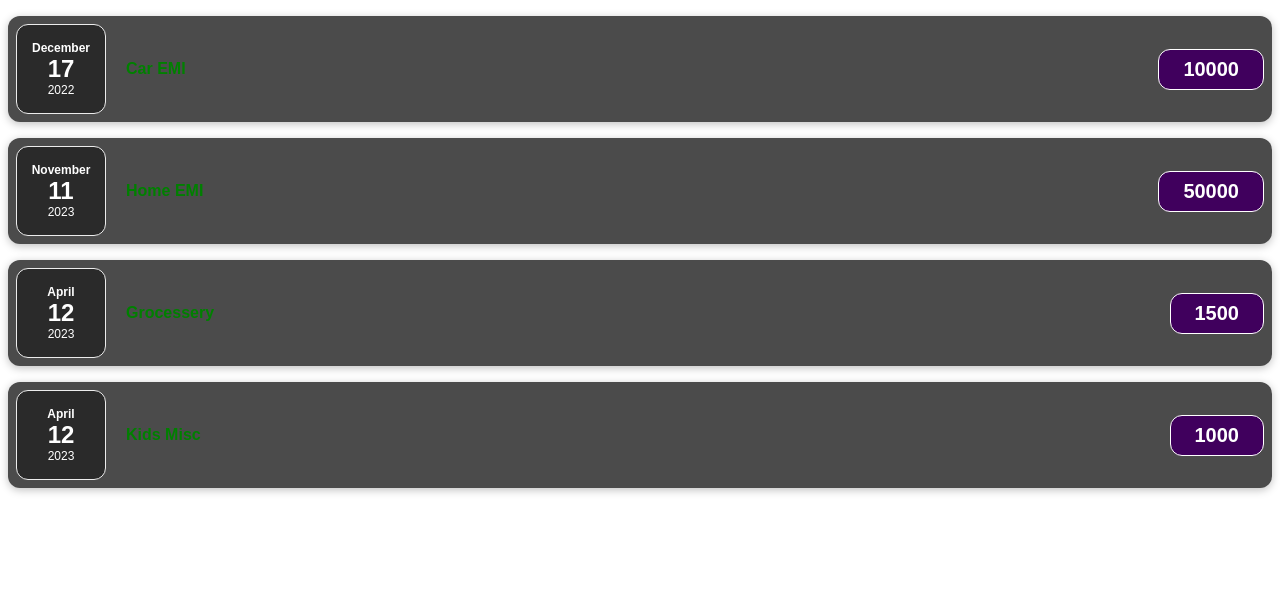
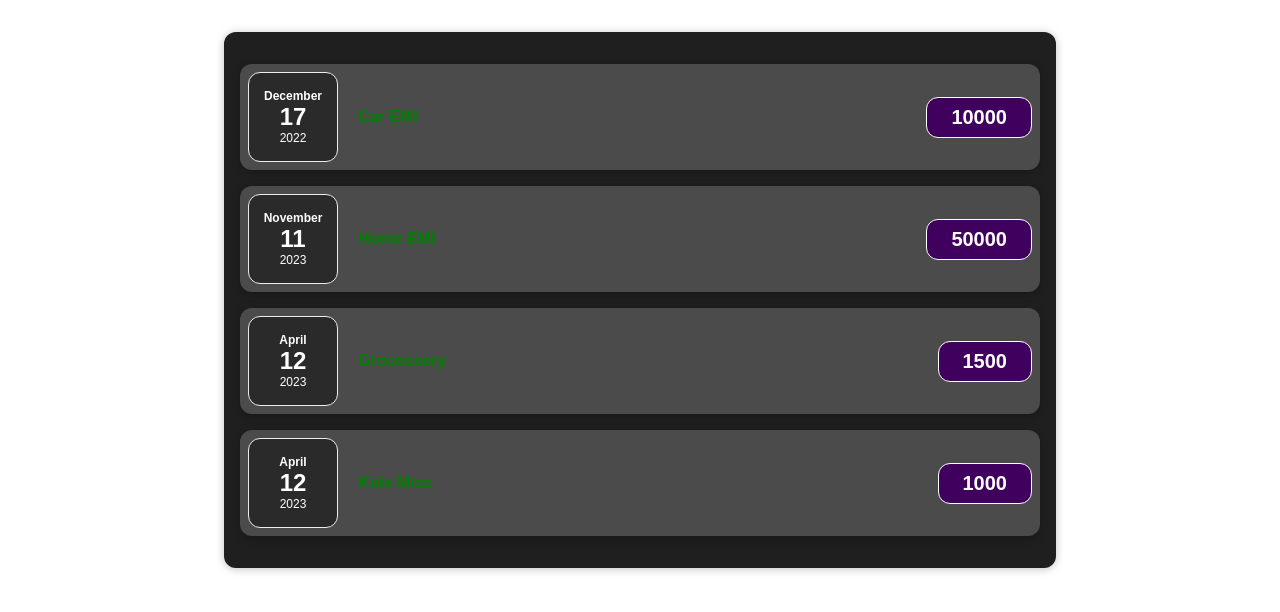
Before and after one commit to arunprasad07/ReactComplete, a React (Create React App) app: page / in a window 1280 px wide. Shown: the top 612 px of the page. Built offline with nearby package versions, Linux system fonts and the light colour scheme.

Commit message:
Added Expenses file with notes text

```diff
--- a/src/App.js
+++ b/src/App.js
@@ -1,51 +1,12 @@
 import ExpenseItem from "./components/ExpenseItem";
 import "./styles.css";
+import "./components/Expenses";
+import Expenses from "./components/Expenses";
 
 export default function App() {
-  const expenses = [
-    {
-      title: "Car EMI",
-      amount: "10000",
-      date: new Date(2022, 11, 17)
-    },
-    {
-      title: "Home EMI",
-      amount: "50000",
-      date: new Date(2023, 10, 11)
-    },
-    {
-      title: "Grocessery",
-      amount: "1500",
-      date: new Date()
-    },
-    {
-      title: "Kids Misc",
-      amount: "1000",
-      date: new Date()
-    }
-  ];
   return (
     <div className="App">
-      <ExpenseItem
-        title={expenses[0].title}
-        amount={expenses[0].amount}
-        date={expenses[0].date}
-      />
-      <ExpenseItem
-        title={expenses[1].title}
-        amount={expenses[1].amount}
-        date={expenses[1].date}
-      />
-      <ExpenseItem
-        title={expenses[2].title}
-        amount={expenses[2].amount}
-        date={expenses[2].date}
-      />
-      <ExpenseItem
-        title={expenses[3].title}
-        amount={expenses[3].amount}
-        date={expenses[3].date}
-      />
+      <Expenses />
     </div>
   );
 }
--- /dev/null
+++ b/src/components/Expenses.css
@@ -0,0 +1,9 @@
+.expenses {
+  padding: 1rem;
+  background-color: rgb(31, 31, 31);
+  margin: 2rem auto;
+  width: 50rem;
+  max-width: 95%;
+  border-radius: 12px;
+  box-shadow: 0 1px 8px rgba(0, 0, 0, 0.25);
+}
--- /dev/null
+++ b/src/components/Expenses.js
@@ -0,0 +1,53 @@
+import ExpenseItem from "./ExpenseItem";
+import "./Expenses.css";
+
+function Expenses(props) {
+  const expenses = [
+    {
+      title: "Car EMI",
+      amount: "10000",
+      date: new Date(2022, 11, 17),
+    },
+    {
+      title: "Home EMI",
+      amount: "50000",
+      date: new Date(2023, 10, 11),
+    },
+    {
+      title: "Grocessery",
+      amount: "1500",
+      date: new Date(),
+    },
+    {
+      title: "Kids Misc",
+      amount: "1000",
+      date: new Date(),
+    },
+  ];
+  return (
+    <div className="expenses">
+      <ExpenseItem
+        title={expenses[0].title}
+        amount={expenses[0].amount}
+        date={expenses[0].date}
+      />
+      <ExpenseItem
+        title={expenses[1].title}
+        amount={expenses[1].amount}
+        date={expenses[1].date}
+      />
+      <ExpenseItem
+        title={expenses[2].title}
+        amount={expenses[2].amount}
+        date={expenses[2].date}
+      />
+      <ExpenseItem
+        title={expenses[3].title}
+        amount={expenses[3].amount}
+        date={expenses[3].date}
+      />
+    </div>
+  );
+}
+
+export default Expenses;
```
Also changed, not shown: notes/notes-history.txt (added).
